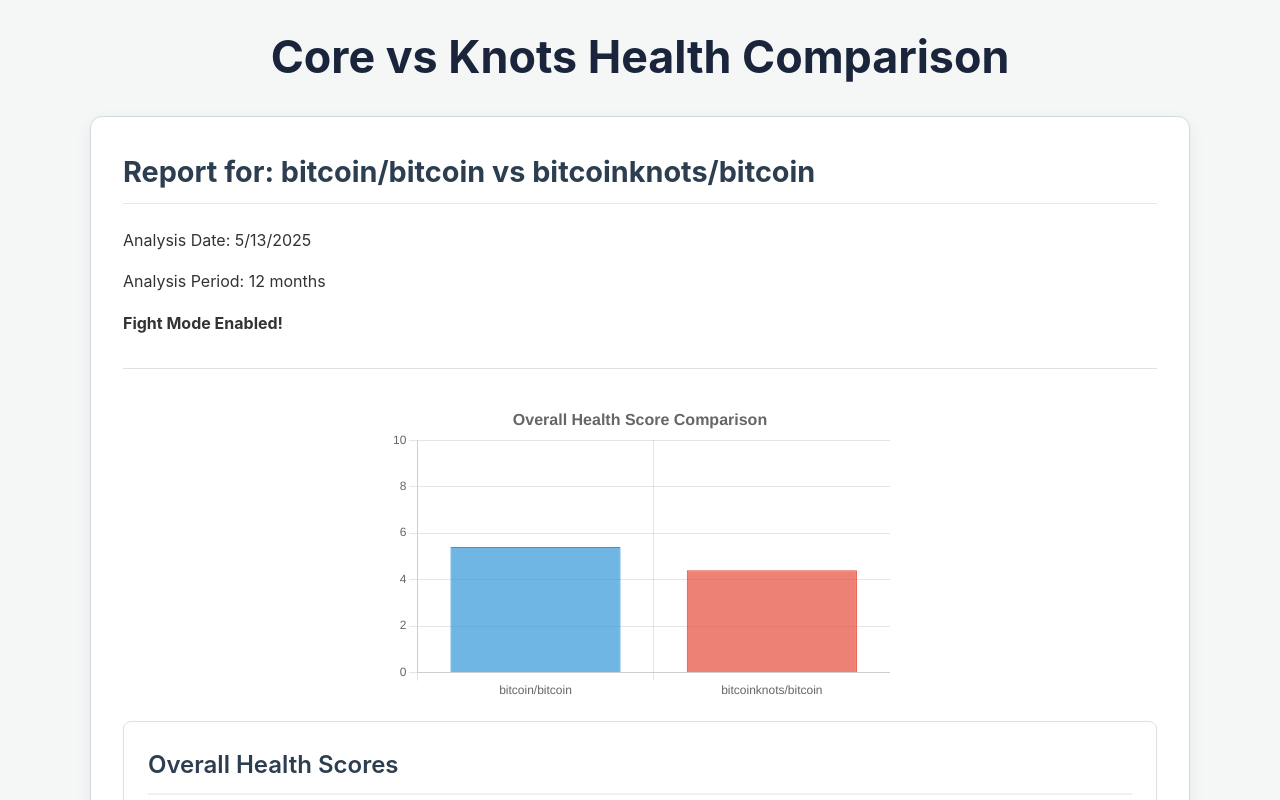
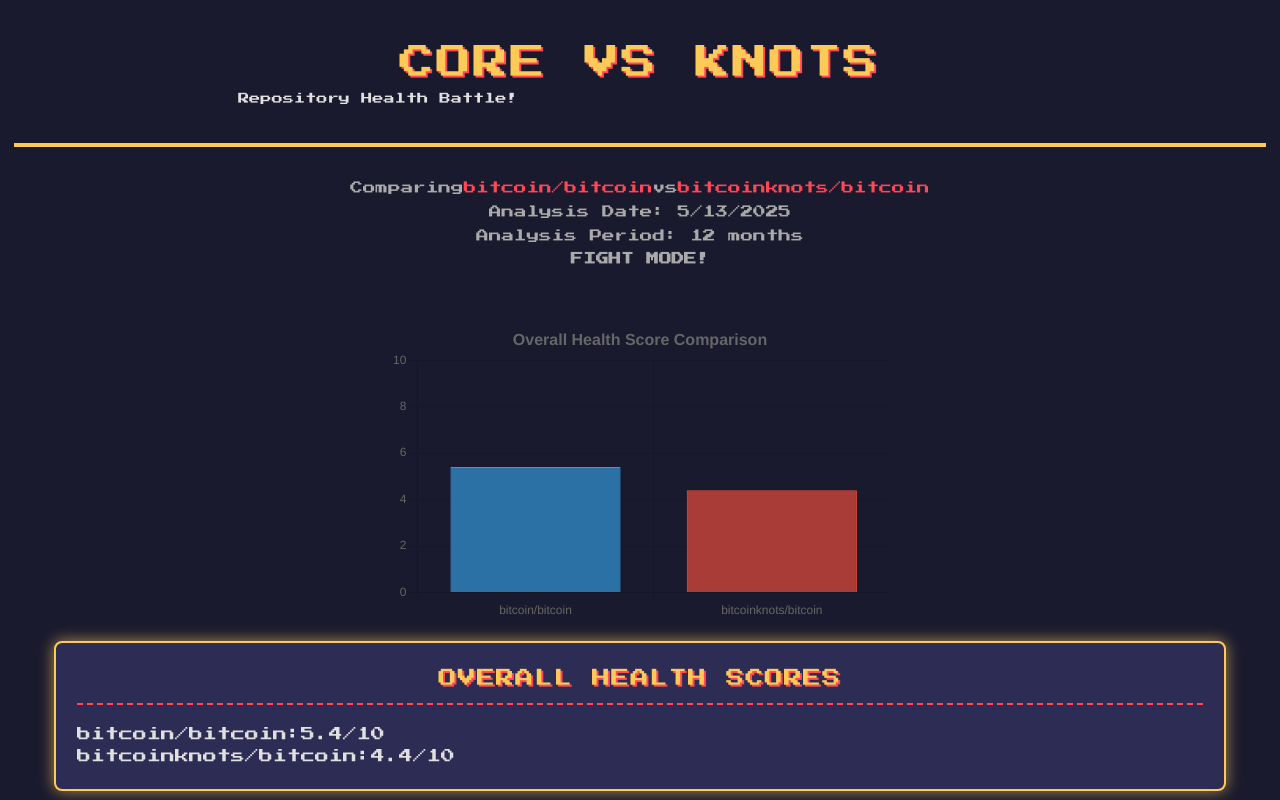
Before and after one commit to AbdelStark/corevsknots, a Next.js app in the folder frontend_report_viewer/: page / in a window 1280 px wide. Shown: the top 800 px of the page. Built offline with nearby package versions, Linux system fonts and the light colour scheme.

Commit message:
update frontend

```diff
--- a/frontend_report_viewer/src/pages/index.tsx
+++ b/frontend_report_viewer/src/pages/index.tsx
@@ -15,6 +15,10 @@
 import OverallScoresSection from '@/components/sections/OverallScoresSection';
 import PullRequestSection from '@/components/sections/PullRequestSection';
 import TestSection from '@/components/sections/TestSection';
+
+const getRepoUrl = (repoFullName: string): string => {
+  return `https://github.com/${repoFullName}`;
+};
 
 export default function Home() {
   const [reportData, setReportData] = useState<ComparisonData | null>(null);
@@ -51,33 +55,45 @@
         <link rel="icon" href="/favicon.ico" />
       </Head>
       <main className={styles.main}>
+        <div className={styles.headerContainer}>
             <h1 className={styles.title}>
-          Core vs Knots Health Comparison
+            Core <span className={styles.vsText}>VS</span> Knots
             </h1>
+            <p className={styles.description}>
+            Repository Health Battle!
+            </p>
+        </div>
 
         {loading && <p className={styles.description}>Loading report data...</p>}
-        {error && <p className={styles.description} style={{ color: 'red' }}>Error: {error}</p>}
+        {error && <p className={styles.description} style={{ color: '#ff4757' }}>Error: {error}</p>}
 
         {reportData && (
-          <div className={styles.reportContainer}>
-            <h2>Report for: {reportData.repo1.name} vs {reportData.repo2.name}</h2>
+          <>
+            <div className={styles.reportMeta}>
+                <p>
+                    Comparing
+                    <a href={getRepoUrl(reportData.repo1.name)} target="_blank" rel="noopener noreferrer">{reportData.repo1.name}</a>
+                    vs
+                    <a href={getRepoUrl(reportData.repo2.name)} target="_blank" rel="noopener noreferrer">{reportData.repo2.name}</a>
+                </p>
                 <p>Analysis Date: {new Date(reportData.analysis_metadata.date).toLocaleDateString()}</p>
                 <p>Analysis Period: {reportData.analysis_metadata.period_months} months</p>
-            {reportData.analysis_metadata.is_fight_mode && <p><strong>Fight Mode Enabled!</strong></p>}
+                {reportData.analysis_metadata.is_fight_mode && <p><strong>FIGHT MODE!</strong></p>}
+            </div>
 
-            <hr />
-
+            <div className={styles.reportContainer}>
+                {/* This div will conceptually hold the two fighter columns */}
+                {/* For now, sections will stack, but styling could make them side-by-side later */}
                 <OverallScoresSection reportData={reportData} />
                 <ContributorSection reportData={reportData} />
                 <CommitSection reportData={reportData} />
                 <PullRequestSection reportData={reportData} />
                 <CodeReviewSection reportData={reportData} />
-
-            {/* TODO: Add more sections for CI/CD, Issues, Tests, and other metrics and charts */}
                 <CiCdSection reportData={reportData} />
                 <IssueSection reportData={reportData} />
                 <TestSection reportData={reportData} />
             </div>
+          </>
         )}
       </main>
     </>
--- a/frontend_report_viewer/src/styles/Home.module.css
+++ b/frontend_report_viewer/src/styles/Home.module.css
@@ -5,81 +5,78 @@
   align-items: center;
   padding: 2rem 1rem;
   min-height: 100vh;
+  width: 100%;
+}
+
+.headerContainer {
+  width: 100%;
+  text-align: center;
+  margin-bottom: 2rem;
+  padding: 1rem;
+  border-bottom: 4px solid #feca57; /* Neon yellow border */
 }
 
 .title {
-  margin: 0 0 1rem 0;
-  line-height: 1.15;
-  font-size: 2.8rem;
-  font-weight: 700;
-  text-align: center;
-  color: #1a253c;
+  margin: 0;
+  line-height: 1.2;
+  font-size: 2.5rem; /* Adjusted for pixel font */
+  font-weight: normal; /* Pixel fonts often don't need bold */
+  color: #feca57;
+  text-transform: uppercase;
+  letter-spacing: 2px;
 }
 
 .description {
-  line-height: 1.6;
-  font-size: 1.1rem;
+  line-height: 1.5;
+  font-size: 0.8rem; /* Adjusted for pixel font */
   text-align: center;
-  margin: 1rem 0 2rem 0;
-  color: #5a6872;
-  max-width: 800px;
+  margin: 0.5rem 0 1.5rem 0;
+  color: #e0e0e0;
+  max-width: 700px;
+}
+
+.reportMeta {
+  text-align: center;
+  margin-bottom: 2rem;
+  font-size: 0.8rem;
+  color: #aaa;
+}
+.reportMeta p {
+  margin: 0.25rem 0;
 }
 
 .reportContainer {
-  margin-top: 1rem;
-  padding: 2rem;
-  border: 1px solid #d1d9e0;
-  border-radius: 12px;
-  background-color: #ffffff;
+  display: flex;
+  flex-direction: column; /* Will stack sections vertically */
+  align-items: center; /* Center sections */
   width: 100%;
-  max-width: 1100px;
-  box-shadow: 0 6px 18px rgba(0, 0, 0, 0.06);
+  max-width: 1200px; /* Wider for potentially two columns of cards later */
+  padding: 0 1rem; /* Add some horizontal padding */
 }
 
 .reportContainer h2 {
-  font-size: 1.8rem;
+  font-size: 1.6rem;
+  color: #ff4757; /* Neon red for sub-section titles */
+  text-align: center;
   margin-top: 0;
-  padding-bottom: 0.5rem;
-  border-bottom: 1px solid #e7e7e7;
   margin-bottom: 1.5rem;
+  text-transform: uppercase;
 }
 
-/* Re-using metricPair styles from MetricCard, but if they diverge, define them here or make them global */
-.metricPair {
+/* Styles for the main comparison content (e.g. two columns) will be added later */
+.fightersContainer {
   display: flex;
-  justify-content: space-between;
-  align-items: center;
-  margin-bottom: 0.75rem;
-  padding-bottom: 0.75rem;
-  border-bottom: 1px dashed #eaeaea;
-  font-size: 0.95rem;
+  flex-direction: row;
+  justify-content: space-around; /* This will be for the two main columns */
+  width: 100%;
+  gap: 2rem;
+  margin-top: 2rem;
 }
 
-.metricPair:last-child {
-  border-bottom: none;
-  margin-bottom: 0;
-  padding-bottom: 0;
+.fighterColumn {
+  flex: 1;
+  /* Styles for each fighter's column of stats can be added here */
 }
 
-.metricLabel {
-  font-weight: 500;
-  color: #334155;
-  margin-right: 1rem;
-}
-
-.metricValue {
-  text-align: right;
-  font-weight: 500;
-}
-
-.valueRepo1 {
-  color: #2563eb;
-  font-weight: 600;
-}
-
-.valueRepo2 {
-  color: #dc2626;
-  font-weight: 600;
-}
-
-/* Add more styles for report elements, charts, etc. */
+/* metricPair, metricLabel, metricValue, valueRepo1, valueRepo2 are now primarily in MetricCard.module.css */
+/* If needed for specific overrides or layout within Home.module.css, they can be added or adjusted here. */
--- a/frontend_report_viewer/src/styles/MetricCard.module.css
+++ b/frontend_report_viewer/src/styles/MetricCard.module.css
@@ -1,12 +1,12 @@
 /* src/styles/MetricCard.module.css */
 .card {
-  background-color: #fff;
-  border: 1px solid #e0e0e0;
+  background-color: #2c2c54; /* Darker card background */
+  border: 2px solid #feca57; /* Neon yellow border */
   border-radius: 8px;
   padding: 1.5rem;
-  margin-bottom: 1.5rem;
-  box-shadow: 0 2px 4px rgba(0, 0, 0, 0.03);
-  transition: box-shadow 0.3s ease-in-out;
+  margin-bottom: 2rem; /* Increased margin */
+  box-shadow: 0 0 15px #feca57aa; /* Neon yellow glow */
+  width: 100%; /* Cards will take full width of their column or container */
 }
 
 .card:hover {
@@ -15,52 +15,70 @@
 
 .cardTitle {
   margin-top: 0;
-  margin-bottom: 1rem;
-  font-size: 1.5rem;
-  font-weight: 600;
-  color: #2c3e50; /* A darker, more professional blue/grey */
-  border-bottom: 2px solid #f0f0f0;
-  padding-bottom: 0.5rem;
+  margin-bottom: 1.25rem;
+  font-size: 1.3rem; /* Adjusted for pixel font */
+  font-weight: normal;
+  color: #feca57; /* Neon yellow */
+  border-bottom: 2px dashed #ff4757; /* Neon red dashed border */
+  padding-bottom: 0.75rem;
+  text-align: center;
+  text-transform: uppercase;
+  letter-spacing: 1px;
 }
 
-.cardContent p {
+.cardContent p { /* General text within card if not using metricPair */
   margin: 0.5rem 0;
-  line-height: 1.6;
-  color: #555;
+  line-height: 1.5;
+  font-size: 0.85rem;
+  color: #e0e0e0;
 }
 
 .cardContent strong {
-  color: #333;
+  color: #feca57;
 }
 
 /* You can add more specific styles for key-value pairs, lists, etc. inside the card */
 .metricPair {
   display: flex;
   justify-content: space-between;
-  margin-bottom: 0.5rem;
-  padding-bottom: 0.5rem;
-  border-bottom: 1px dashed #eee;
+  align-items: center;
+  margin-bottom: 0.6rem;
+  padding: 0.6rem 0.2rem;
+  border-bottom: 1px solid #4a4a7f; /* Subtler border within card */
+  font-size: 0.85rem; /* Adjusted for pixel font */
 }
 
 .metricPair:last-child {
   border-bottom: none;
-  margin-bottom: 0;
-  padding-bottom: 0;
 }
 
 .metricLabel {
-  font-weight: 500;
-  color: #333;
+  font-weight: normal;
+  color: #bdc3c7; /* Lighter grey for labels */
+  margin-right: 1rem;
+  text-transform: capitalize;
 }
 
 .metricValue {
   text-align: right;
+  font-weight: normal;
+  color: #e0e0e0;
 }
 
+/* Specific colors for comparing values */
 .valueRepo1 {
-    color: #3498db; /* Blue for Repo1 */
+  color: #45aaf2; /* Lighter, arcade blue */
+  font-weight: bold; /* Pixel fonts can use bold for emphasis */
 }
 
 .valueRepo2 {
-    color: #e74c3c; /* Red for Repo2 */
+  color: #ff6b81; /* Lighter, arcade pink/red */
+  font-weight: bold;
 }
+
+/* Style for 'vs' text */
+.vsText {
+  color: #7f8c8d; /* Neutral grey */
+  margin: 0 0.5rem;
+  font-size: 0.8rem;
+}
--- a/frontend_report_viewer/src/styles/globals.css
+++ b/frontend_report_viewer/src/styles/globals.css
@@ -1,14 +1,16 @@
 /* src/styles/globals.css */
+@import url('https://fonts.googleapis.com/css2?family=Press+Start+2P&display=swap');
+
 html,
 body {
   padding: 0;
   margin: 0;
-  font-family: -apple-system, BlinkMacSystemFont, Segoe UI, Roboto, Oxygen,
+  font-family: 'Press Start 2P', -apple-system, BlinkMacSystemFont, Segoe UI, Roboto, Oxygen,
     Ubuntu, Cantarell, Fira Sans, Droid Sans, Helvetica Neue, sans-serif;
   line-height: 1.6;
-  font-size: 16px;
-  color: #333;
-  background-color: #f4f7f6; /* Lighter, slightly off-white background */
+  font-size: 14px;
+  color: #e0e0e0;
+  background-color: #1a1a2e;
 }
 
 * {
@@ -16,11 +18,12 @@
 }
 
 a {
-  color: #0070f3; /* Next.js blue, good for links */
+  color: #ff4757;
   text-decoration: none;
 }
 
 a:hover {
+  color: #feca57;
   text-decoration: underline;
 }
 
@@ -30,17 +33,20 @@
 }
 
 h1, h2, h3, h4, h5, h6 {
-  color: #2c3e50; /* Dark blue/grey for headers */
+  font-family: 'Press Start 2P', cursive;
+  color: #feca57;
   margin-top: 1.5em;
-  margin-bottom: 0.5em;
+  margin-bottom: 0.75em;
+  text-shadow: 2px 2px #ff4757;
 }
 
 p {
   margin-bottom: 1em;
+  font-size: 0.9rem;
 }
 
 hr {
   border: none;
-  border-top: 1px solid #e0e0e0;
+  border-top: 2px dashed #576574;
   margin: 2rem 0;
 }
```
Lines whose indentation alone changed are shown as unchanged.
